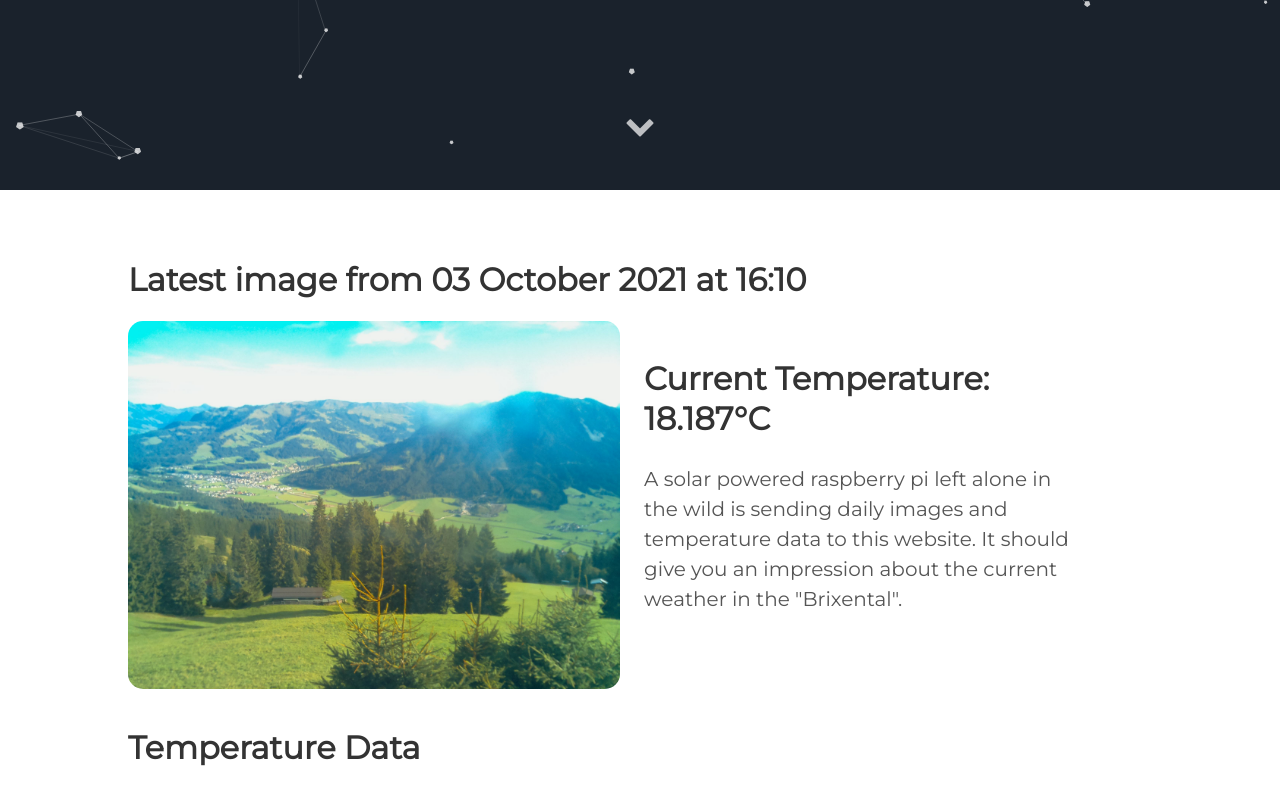
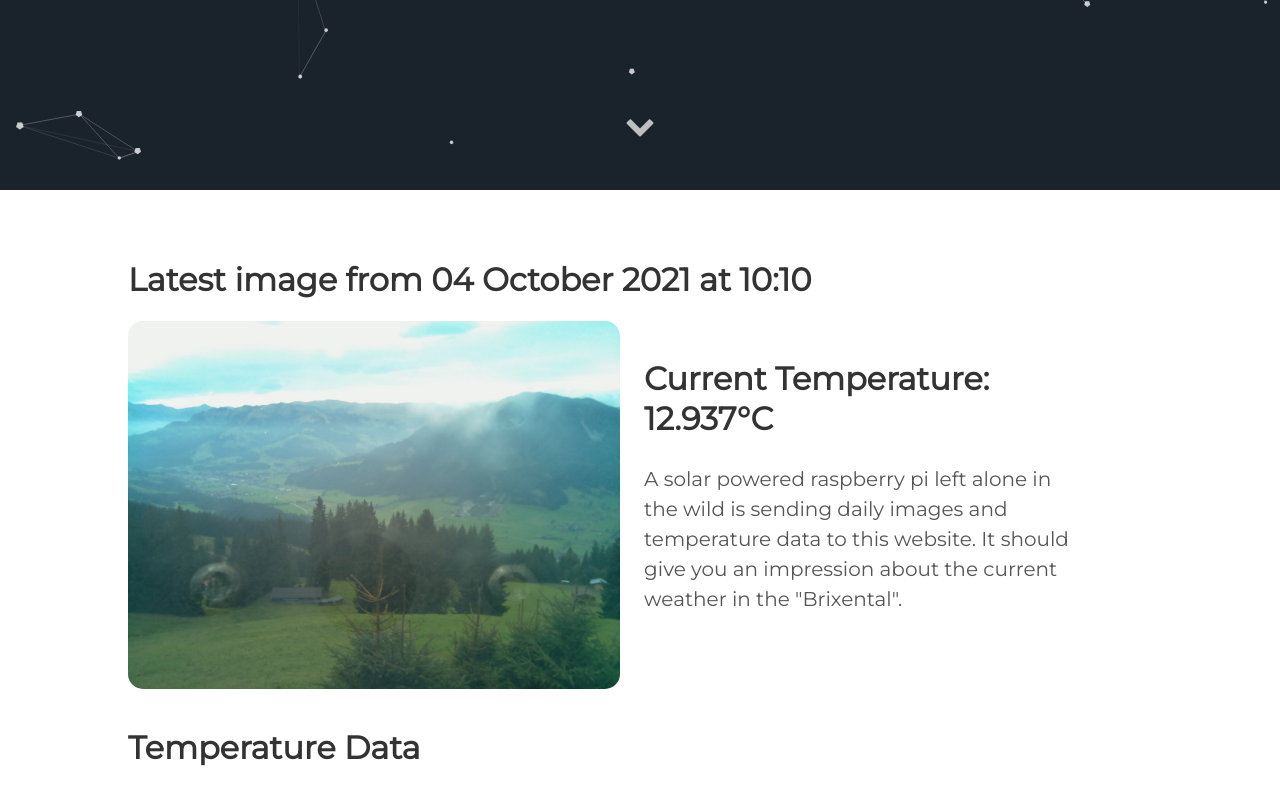
Before and after one commit to vektorious/vektorious.github.io, a Jekyll site: the page built from resources/huette.md, in a window 1280 px wide and 900 px high, scrolled down 710 px. Shown: the top 805 px of the window. Built offline with Jekyll 4.4.1, drawn with Linux system fonts in a browser that asks for light colours.

Commit message:
I'm a bot beep boop

```diff
--- a/resources/huette.md
+++ b/resources/huette.md
@@ -6,13 +6,13 @@ image: '/assets/img/'
 description: 'Live image from the Austrian alps'
 twitter_text: ' '
 ---
-## Latest image from 03 October 2021 at 16:10
+## Latest image from 04 October 2021 at 10:10
 <div class="huette">
   <div class="huette-image">
     <img src="{{ "/assets/img/huette.jpg" | prepend: site.baseurl }}">
   </div>
   <div class="huette-text">
-        <h2>Current Temperature: 18.187°C</h2>
+        <h2>Current Temperature: 12.937°C</h2>
         <p>A solar powered raspberry pi left alone in the wild is sending daily images and temperature data to this website. It should give you an impression about the current weather in the "Brixental".</p>
 
   </div>
```
Also changed, not shown: rpi-script/2021-10-04_100923.txt (renamed from rpi-script/2021-10-03_160922.txt, +6 -5 lines), rpi-script/huette.md (+2 -2 lines), assets/img/huette.jpg, assets/img/temp_plot.png, rpi-script/temp_plot.png, 1 other file.
